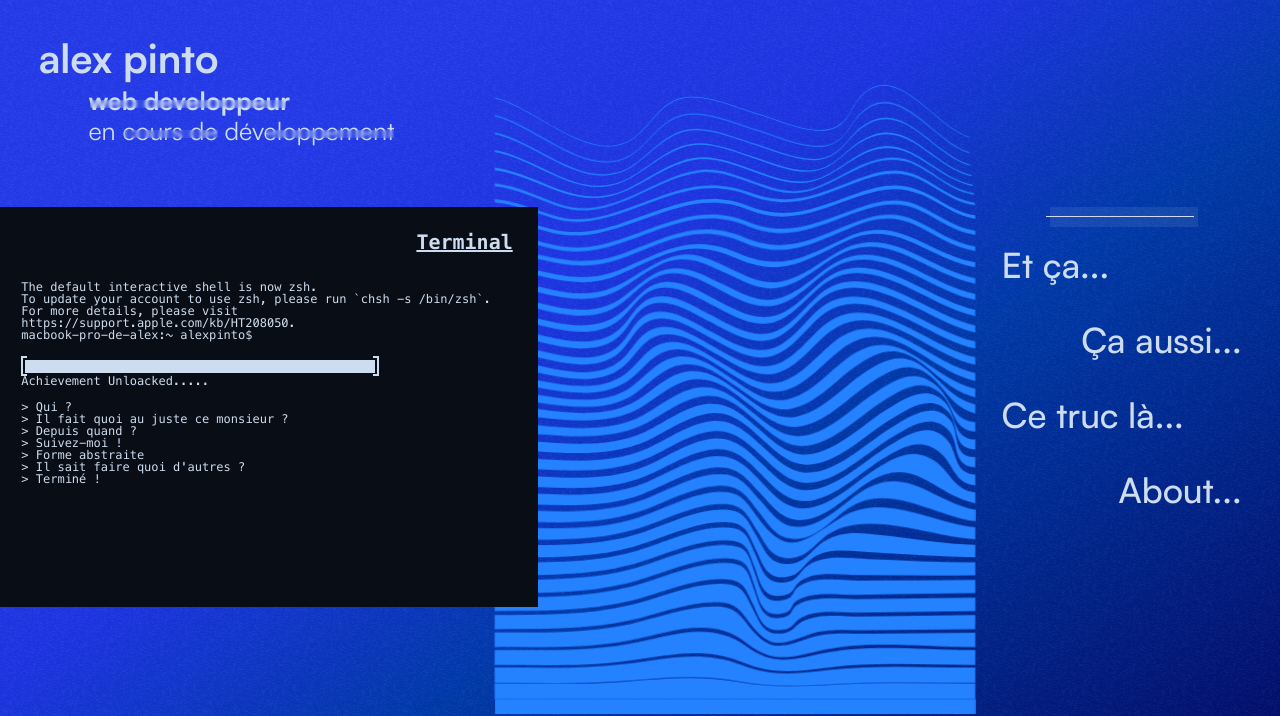
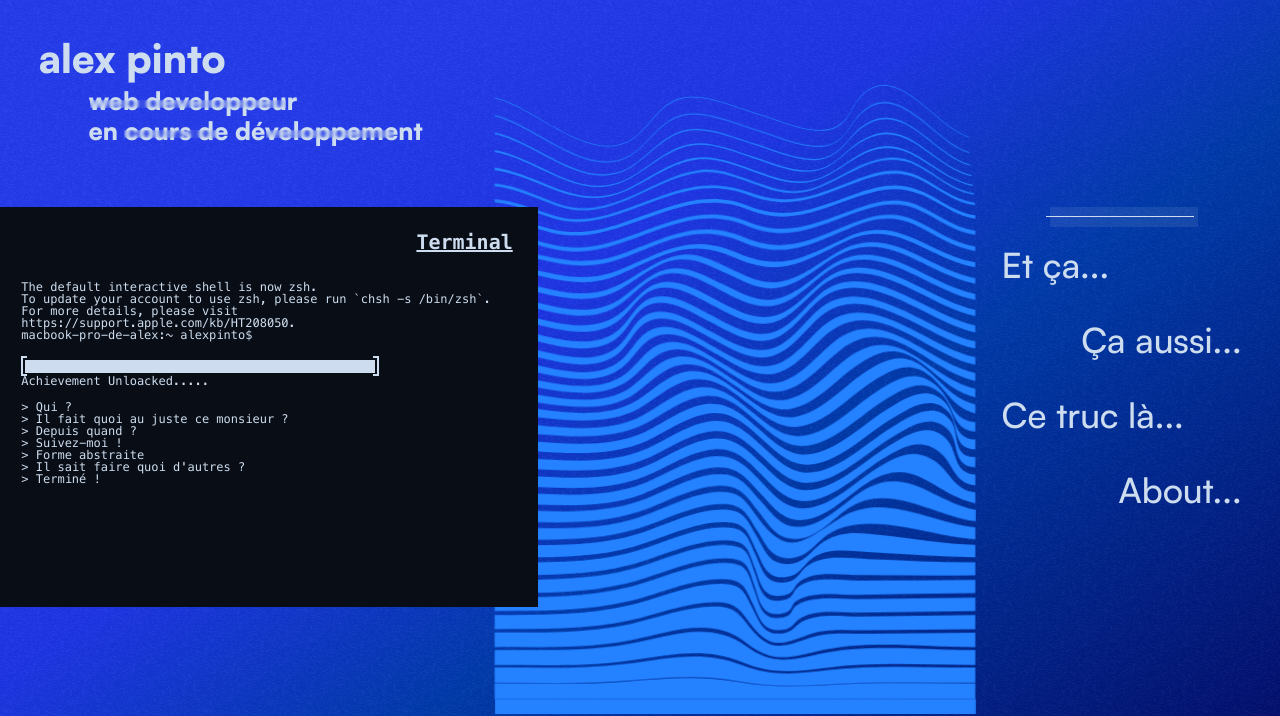
Before and after one commit to AlexPint/Pilotin, a website: page indexnotanim.html in a window 1280 px wide. Shown: the top 716 px of the page. Drawn offline with Linux system fonts and the light colour scheme; files that its build step writes are made by us from their sources; files whose address does not match are found by name.

Commit message:
lest do this

```diff
--- a/package.json
+++ b/package.json
@@ -4,8 +4,8 @@
   "description": "",
   "main": "index.js",
   "scripts": {
-    "sass": "sass --watch ./sass/main.scss:./docs/css/style.css --style expanded",
-    "prefix": "postcss ./docs/css/style.css  --use autoprefixer -d ./docs/css/prefixed/"
+    "sass": "sass --watch ./sass/main.scss:./public/css/style.css --style expanded",
+    "prefix": "postcss ./public/css/style.css  --use autoprefixer -d ./public/css/prefixed/"
   },
   "author": "Alex Pinto",
   "license": "ISC",
--- a/docs/css/style.css
+++ b/public/css/style.css
@@ -100,109 +100,109 @@ p {
 
 @font-face {
   font-family: "menlo";
-  src: url("../../fonts/Menlo/menlo-regular-webfont.woff2") format("woff2"), url("../../fonts/Menlo/menlo-regular-webfont.woff") format("woff"), url("../../fonts/Menlo/Menlo-Regular.ttf") format("truetype");
+  src: url("./fonts/Menlo/menlo-regular-webfont.woff2") format("woff2"), url("./fonts/Menlo/menlo-regular-webfont.woff") format("woff"), url("./fonts/Menlo/Menlo-Regular.ttf") format("truetype");
   font-weight: normal;
   font-style: normal;
 }
 @font-face {
   font-family: "Satoshi-Variable";
-  src: url("/fonts/Satoshi/Satoshi-Variable.woff2") format("woff2"), url("/fonts/Satoshi/Satoshi-Variable.woff") format("woff"), url("/fonts/Satoshi/Satoshi-Variable.ttf") format("truetype");
+  src: url("./fonts/Satoshi/Satoshi-Variable.woff2") format("woff2"), url("./fonts/Satoshi/Satoshi-Variable.woff") format("woff"), url("./fonts/Satoshi/Satoshi-Variable.ttf") format("truetype");
   font-weight: 300 900;
   font-display: swap;
   font-style: normal;
 }
 @font-face {
   font-family: "Satoshi-VariableItalic";
-  src: url("/fonts/Satoshi/Satoshi-VariableItalic.woff2") format("woff2"), url("/fonts/Satoshi/Satoshi-VariableItalic.woff") format("woff"), url("/fonts/Satoshi/Satoshi-VariableItalic.ttf") format("truetype");
+  src: url("./fonts/Satoshi/Satoshi-VariableItalic.woff2") format("woff2"), url("./fonts/Satoshi/Satoshi-VariableItalic.woff") format("woff"), url("./fonts/Satoshi/Satoshi-VariableItalic.ttf") format("truetype");
   font-weight: 300 900;
   font-display: swap;
   font-style: italic;
 }
 @font-face {
   font-family: "Satoshi-Light";
-  src: url("/fonts/Satoshi/Satoshi-Light.woff2") format("woff2"), url("/fonts/Satoshi/Satoshi/Satoshi-Light.woff") format("woff"), url("/fonts/Satoshi/Satoshi-Light.ttf") format("truetype");
+  src: url("./fonts/Satoshi/Satoshi-Light.woff2") format("woff2"), url("./fonts/Satoshi/Satoshi/Satoshi-Light.woff") format("woff"), url("./fonts/Satoshi/Satoshi-Light.ttf") format("truetype");
   font-weight: 300;
   font-display: swap;
   font-style: normal;
 }
 @font-face {
   font-family: "Satoshi-LightItalic";
-  src: url("/fonts/Satoshi/Satoshi-LightItalic.woff2") format("woff2"), url("/fonts/Satoshi/Satoshi-LightItalic.woff") format("woff"), url("/fonts/Satoshi/Satoshi-LightItalic.ttf") format("truetype");
+  src: url("./fonts/Satoshi/Satoshi-LightItalic.woff2") format("woff2"), url("./fonts/Satoshi/Satoshi-LightItalic.woff") format("woff"), url("./fonts/Satoshi/Satoshi-LightItalic.ttf") format("truetype");
   font-weight: 300;
   font-display: swap;
   font-style: italic;
 }
 @font-face {
   font-family: "Satoshi-Regular";
-  src: url("/fonts/Satoshi/Satoshi-Regular.woff2") format("woff2"), url("/fonts/Satoshi/Satoshi-Regular.woff") format("woff"), url("/fonts/Satoshi/Satoshi-Regular.ttf") format("truetype");
+  src: url("./fonts/Satoshi/Satoshi-Regular.woff2") format("woff2"), url("./fonts/Satoshi/Satoshi-Regular.woff") format("woff"), url("./fonts/Satoshi/Satoshi-Regular.ttf") format("truetype");
   font-weight: 400;
   font-display: swap;
   font-style: normal;
 }
 @font-face {
   font-family: "Satoshi-Italic";
-  src: url("/fonts/Satoshi/Satoshi-Italic.woff2") format("woff2"), url("/fonts/Satoshi/Satoshi-Italic.woff") format("woff"), url("/fonts/Satoshi/Satoshi-Italic.ttf") format("truetype");
+  src: url("./fonts/Satoshi/Satoshi-Italic.woff2") format("woff2"), url("./fonts/Satoshi/Satoshi-Italic.woff") format("woff"), url("./fonts/Satoshi/Satoshi-Italic.ttf") format("truetype");
   font-weight: 400;
   font-display: swap;
   font-style: italic;
 }
 @font-face {
   font-family: "Satoshi-Medium";
-  src: url("/fonts/Satoshi/Satoshi-Medium.woff2") format("woff2"), url("/fonts/Satoshi/Satoshi-Medium.woff") format("woff"), url("/fonts/Satoshi/Satoshi-Medium.ttf") format("truetype");
+  src: url("./fonts/Satoshi/Satoshi-Medium.woff2") format("woff2"), url("./fonts/Satoshi/Satoshi-Medium.woff") format("woff"), url("./fonts/Satoshi/Satoshi-Medium.ttf") format("truetype");
   font-weight: 500;
   font-display: swap;
   font-style: normal;
 }
 @font-face {
   font-family: "Satoshi-MediumItalic";
-  src: url("/fonts/Satoshi/Satoshi-MediumItalic.woff2") format("woff2"), url("/fonts/Satoshi/Satoshi-MediumItalic.woff") format("woff"), url("/fonts/Satoshi/Satoshi-MediumItalic.ttf") format("truetype");
+  src: url("./fonts/Satoshi/Satoshi-MediumItalic.woff2") format("woff2"), url("./fonts/Satoshi/Satoshi-MediumItalic.woff") format("woff"), url("./fonts/Satoshi/Satoshi-MediumItalic.ttf") format("truetype");
   font-weight: 500;
   font-display: swap;
   font-style: italic;
 }
 @font-face {
   font-family: "Satoshi-Bold";
-  src: url("/fonts/Satoshi/Satoshi-Black.woff2") format("woff2"), url("/fonts/Satoshi/Satoshi-Bold.woff") format("woff"), url("/fonts/Satoshi/Satoshi-Bold.ttf") format("truetype");
+  src: url("./fonts/Satoshi/Satoshi-Black.woff2") format("woff2"), url("./fonts/Satoshi/Satoshi-Bold.woff") format("woff"), url("./fonts/Satoshi/Satoshi-Bold.ttf") format("truetype");
   font-weight: 700;
   font-display: swap;
   font-style: normal;
 }
 @font-face {
   font-family: "Satoshi-BoldItalic";
-  src: url("/fonts/Satoshi/Satoshi-BoldItalic.woff2") format("woff2"), url("/fonts/Satoshi/Satoshi-BoldItalic.woff") format("woff"), url("/fonts/Satoshi/Satoshi-BoldItalic.ttf") format("truetype");
+  src: url("./fonts/Satoshi/Satoshi-BoldItalic.woff2") format("woff2"), url("./fonts/Satoshi/Satoshi-BoldItalic.woff") format("woff"), url("./fonts/Satoshi/Satoshi-BoldItalic.ttf") format("truetype");
   font-weight: 700;
   font-display: swap;
   font-style: italic;
 }
 @font-face {
   font-family: "Satoshi-Black";
-  src: url("/fonts/Satoshi/Satoshi-Black.woff2") format("woff2"), url("/fonts/Satoshi/Satoshi-Black.woff") format("woff"), url("/fonts/Satoshi/Satoshi-Black.ttf") format("truetype");
+  src: url("./fonts/Satoshi/Satoshi-Black.woff2") format("woff2"), url("./fonts/Satoshi/Satoshi-Black.woff") format("woff"), url("./fonts/Satoshi/Satoshi-Black.ttf") format("truetype");
   font-weight: 900;
   font-display: swap;
   font-style: normal;
 }
 @font-face {
   font-family: "Satoshi-BlackItalic";
-  src: url("/fonts/Satoshi/Satoshi-BlackItalic.woff2") format("woff2"), url("/fonts/Satoshi/Satoshi-BlackItalic.woff") format("woff"), url("/fonts/Satoshi/Satoshi-BlackItalic.ttf") format("truetype");
+  src: url("./fonts/Satoshi/Satoshi-BlackItalic.woff2") format("woff2"), url("./fonts/Satoshi/Satoshi-BlackItalic.woff") format("woff"), url("./fonts/Satoshi/Satoshi-BlackItalic.ttf") format("truetype");
   font-weight: 900;
   font-display: swap;
   font-style: italic;
 }
 @font-face {
   font-family: "Oddval-SemiBold";
-  src: url("/fonts/Oddval/Oddval-SemiBold.woff2") format("woff2"), url("/fonts/Oddval/Oddval-SemiBold.woff") format("woff"), url("/fonts/Oddval/Oddval-SemiBold.ttf") format("truetype");
+  src: url("./fonts/Oddval/Oddval-SemiBold.woff2") format("woff2"), url("./fonts/Oddval/Oddval-SemiBold.woff") format("woff"), url("./fonts/Oddval/Oddval-SemiBold.ttf") format("truetype");
   font-display: swap;
   font-style: normal;
 }
 @font-face {
   font-family: "Oddval-SemiBoldItalic";
-  src: url("/fonts/Oddval/Oddval-SemiBoldItalic.woff2") format("woff2"), url("/fonts/Oddval/Oddval-SemiBoldItalic.woff") format("woff"), url("/fonts/Oddval/Oddval-SemiBoldItalic.ttf") format("truetype");
+  src: url("./fonts/Oddval/Oddval-SemiBoldItalic.woff2") format("woff2"), url("./fonts/Oddval/Oddval-SemiBoldItalic.woff") format("woff"), url("./fonts/Oddval/Oddval-SemiBoldItalic.ttf") format("truetype");
   font-display: swap;
   font-style: normal;
 }
 @font-face {
   font-family: "Panchang-Variable";
-  src: url("/fonts/Panchang/Panchang-Variable.woff2") format("woff2"), url("/fonts/Panchang/Panchang-Variable.woff") format("woff"), url("/fonts/Panchang/Panchang-Variable.ttf") format("truetype");
+  src: url("./fonts/Panchang/Panchang-Variable.woff2") format("woff2"), url("./fonts/Panchang/Panchang-Variable.woff") format("woff"), url("./fonts/Panchang/Panchang-Variable.ttf") format("truetype");
   font-weight: 200 800;
   font-display: swap;
   font-style: normal;
@@ -2017,7 +2017,7 @@ p {
 .noise {
   width: 100%;
   height: 100%;
-  background-image: url("/img/noise-texture.png");
+  background-image: url("./img/noise-texture.webp");
   opacity: 0.1;
   position: absolute;
   z-index: -10000;
@@ -2074,19 +2074,19 @@ p {
 }
 */
 .head_introduction h1 {
-  font-family: "Satoshi-Variable";
+  font-family: "Satoshi-Bold";
   margin-bottom: 10px;
   opacity: 0;
   animation: intro-anim 200ms linear 9400ms 3 forwards;
 }
 .head_introduction h2 {
-  font-family: "Satoshi-Variable";
+  font-family: "Satoshi-Bold";
   margin-bottom: 5px;
   opacity: 0;
   animation: intro-anim 200ms linear 10400ms 3 forwards;
 }
 .head_introduction p {
-  font-family: "Satoshi-Variable";
+  font-family: "Satoshi-Bold";
   font-size: 25px;
   opacity: 0;
   animation: intro-anim 200ms linear 11000ms 3 forwards;
@@ -2100,15 +2100,15 @@ p {
 }
 
 .head_introduction--1 h1 {
-  font-family: "Satoshi-Variable";
+  font-family: "Satoshi-Bold";
   margin-bottom: 10px;
 }
 .head_introduction--1 h2 {
-  font-family: "Satoshi-Variable";
+  font-family: "Satoshi-Bold";
   margin-bottom: 5px;
 }
 .head_introduction--1 p {
-  font-family: "Satoshi-Variable";
+  font-family: "Satoshi-Bold";
   font-size: 25px;
 }
 
```
Also changed, not shown: public/css/prefixed/style.css (renamed from docs/css/prefixed/style.css), 2 other files.
